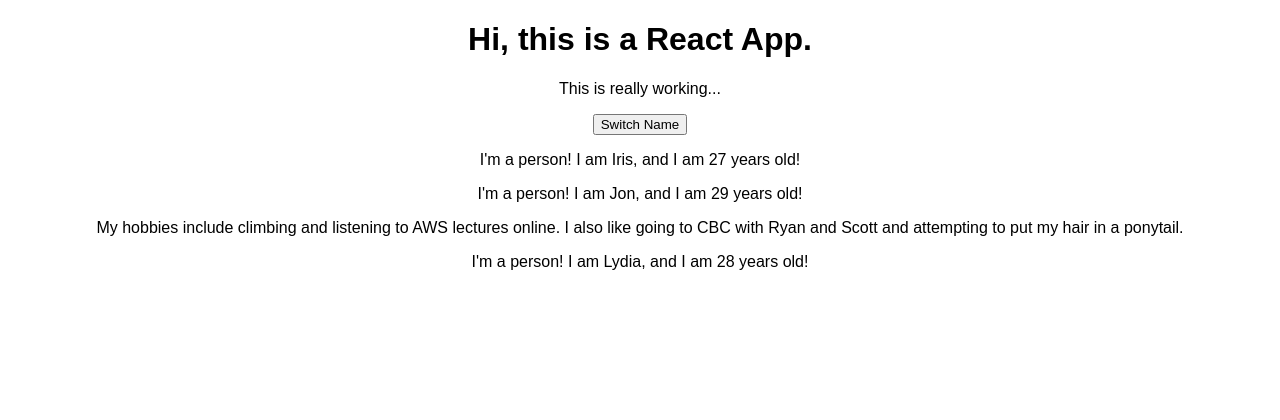
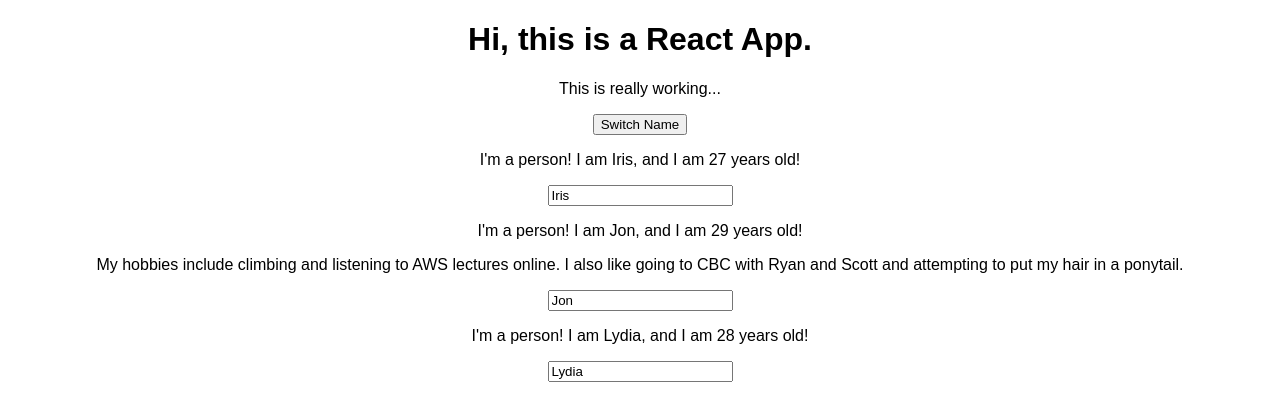
Before and after one commit to kiglaze/ReactTutorialMaxUdemy1, a React (Create React App) app: page / in a window 1280 px wide. Shown: the top 420 px of the page. Built offline with nearby package versions, Linux system fonts and the light colour scheme.

Commit message:
Added 2-way binding for changing the name of the 2nd Person component instance. The other Person instances are currently not changeable.

```diff
--- a/src/App.js
+++ b/src/App.js
@@ -11,14 +11,23 @@
         ],
         otherState: "some other value"
     };
+
     switchNameHandler = (newName) => {
         this.setState({ persons: [
             {name: "Iris", age: 28},
             {name: "Jonathan", age: 29},
             {name: newName, age: 28}
         ] });
-        console.log('was clicked');
     };
+
+    nameChangedHandler = (event) => {
+        this.setState({ persons: [
+            {name: "Iris", age: 28},
+            {name: event.target.value, age: 29},
+            {name: "Lydia", age: 28}
+        ] });
+    }
+
     render() {
         return (
             <div className="App">
@@ -33,6 +42,7 @@
                     name={this.state.persons[1].name}
                     age={this.state.persons[1].age}
                     click={this.switchNameHandler.bind(this, "Heather")}
+                    changed={this.nameChangedHandler}
                 >My hobbies include climbing and listening to AWS lectures online. I also like going to CBC with Ryan and Scott and attempting to put my hair in a ponytail.</Person>
                 <Person
                     name={this.state.persons[2].name}
--- a/src/Person/Person.js
+++ b/src/Person/Person.js
@@ -5,6 +5,7 @@
         <div>
             <p onClick={props.click}>I'm a person! I am {props.name}, and I am {props.age} years old!</p>
             <p>{props.children}</p>
+            <input type="text" onChange={props.changed} value={props.name}/>
         </div>
     );
 }
```
